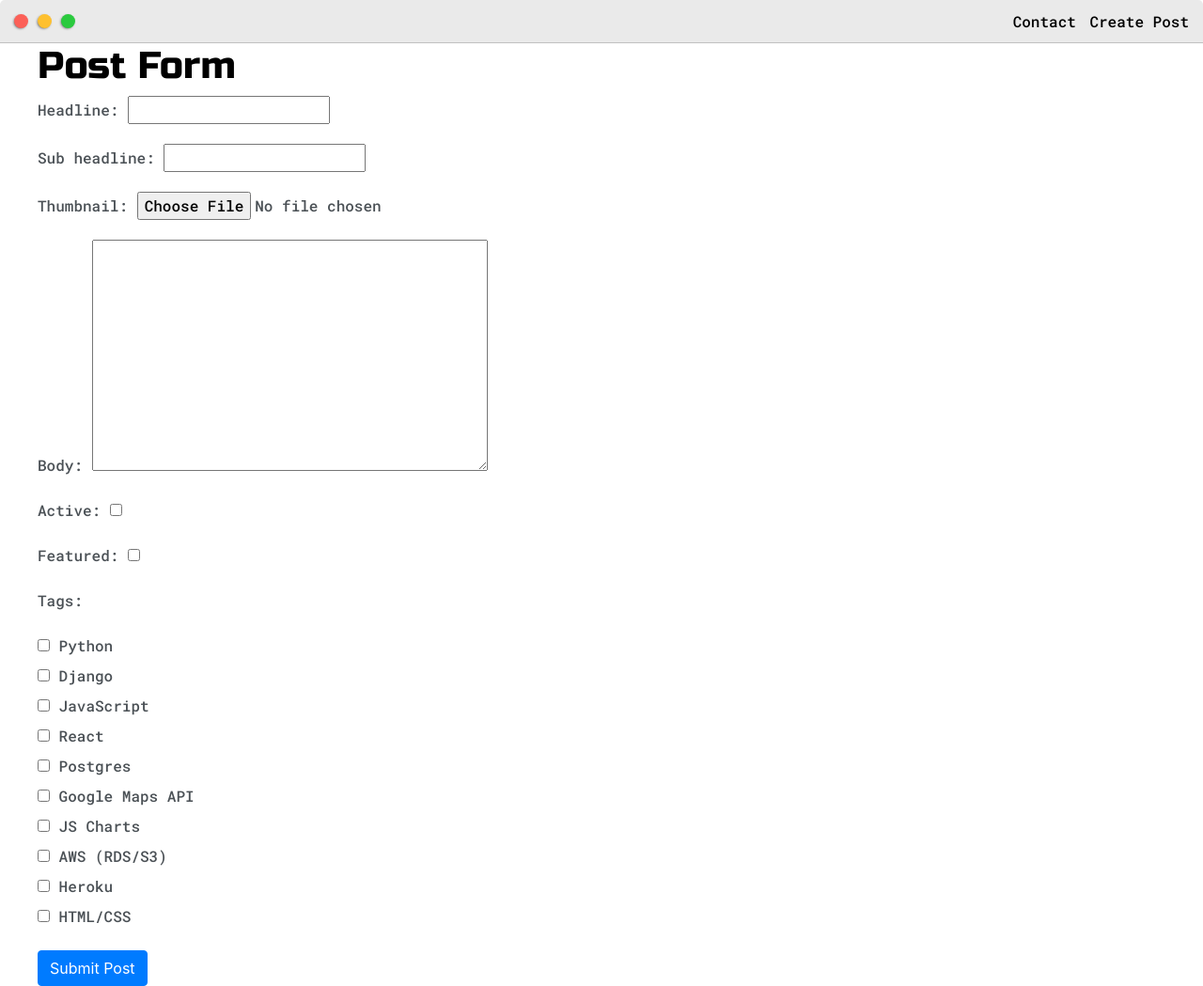
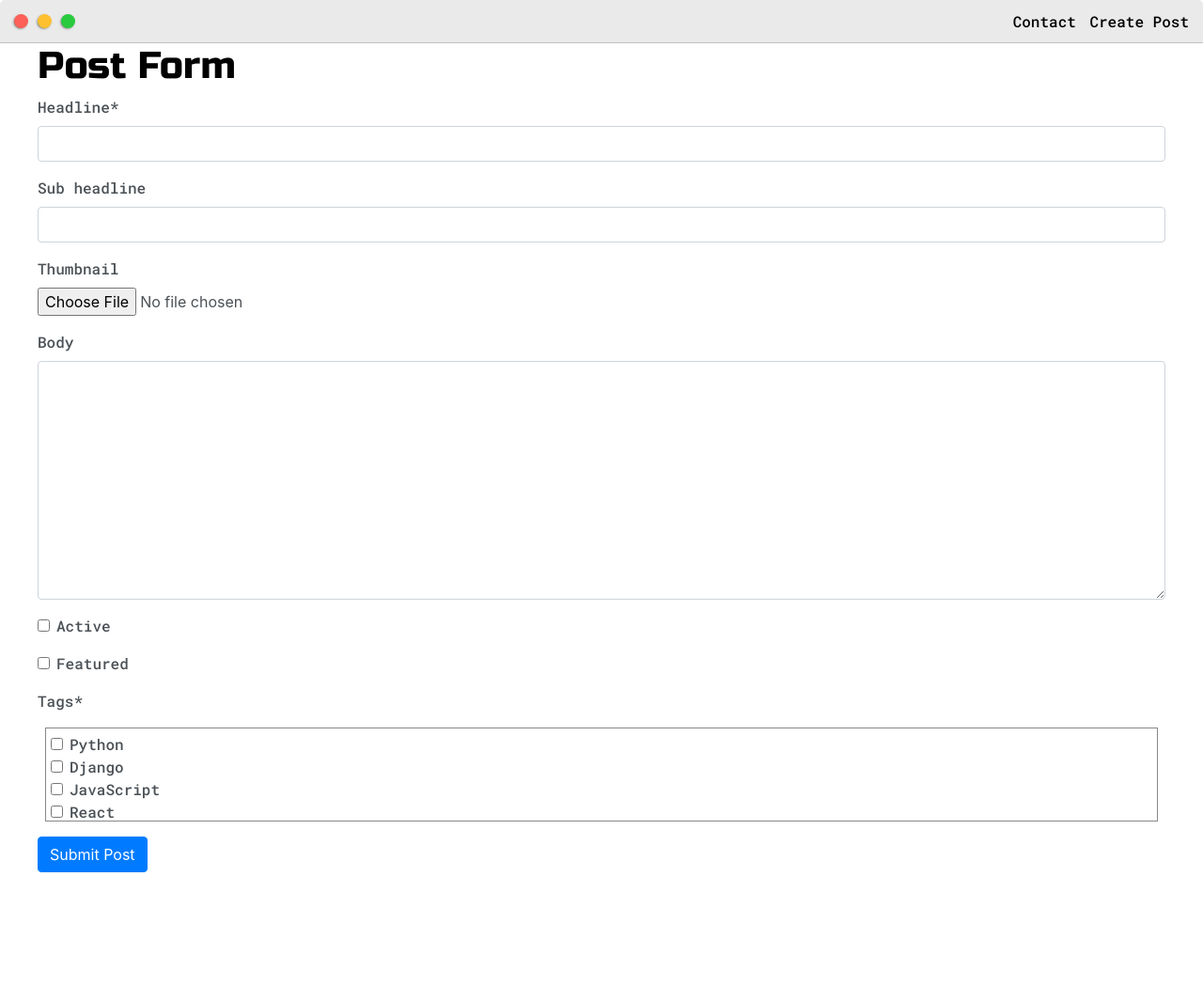
Before and after one commit to abdghaniallag/portfoliono, a Django app: page /createpost/ in a window 1280 px wide. Shown: the whole page at 94% size. After the commit the page ends 928 px from the top, so only its background shows below. Run offline with Django 4.2, Linux system fonts and the light colour scheme; a user stored in the database is signed in; data comes from the database, SQL or seed files in the repository; some libraries are stand-ins or nearby versions.

Commit message:
adding Crispy forms

```diff
--- a/base/templates/base/post_form.html
+++ b/base/templates/base/post_form.html
@@ -1,11 +1,21 @@
 {% extends 'base/main.html' %}
 {% load static %}
+{% load crispy_forms_tags %}
 {% block content %}
+<style type="text/css">
+  #div_id_tags > div{
+    max-height: 100px;
+    overflow-y: scroll;
+    border: 1px solid #888;
+    padding: 5px;
+    margin: 8px;
+  }
+</style>
   <div class="main-container">
     <h1>Post Form</h1>
     <form action="" method="post" enctype="multipart/form-data">
       {% csrf_token %}
-      {{form.as_p}}
+      {{form|crispy}}
       <input class="btn btn-primary" type="submit" value="Submit Post">
     </form>
   </div>
--- a/base/views.py
+++ b/base/views.py
@@ -3,7 +3,7 @@ from django.http import HttpRequest, HttpResponse
 from django.contrib.auth.decorators import login_required
 from .models import Post, Tag
 from .forms import PostForm
-
+from .filters import PostFilte
 
 def home(request):
     posts = Post.objects.filter(active=True, featured=True)[0:3]
@@ -13,7 +13,9 @@ def home(request):
 
 def posts(request):
     posts = Post.objects.filter(active=True)
-    context = {"posts": posts}
+    postfilter = PostFilte(request.GET, queryset=posts)
+    posts = postfilter.qs
+    context = {"posts": posts,"postfilter":postfilter}
 
     return render(request, 'base/posts.html',  context)
 
```
Also changed, not shown: core/settings.py (+9 -7 lines).
